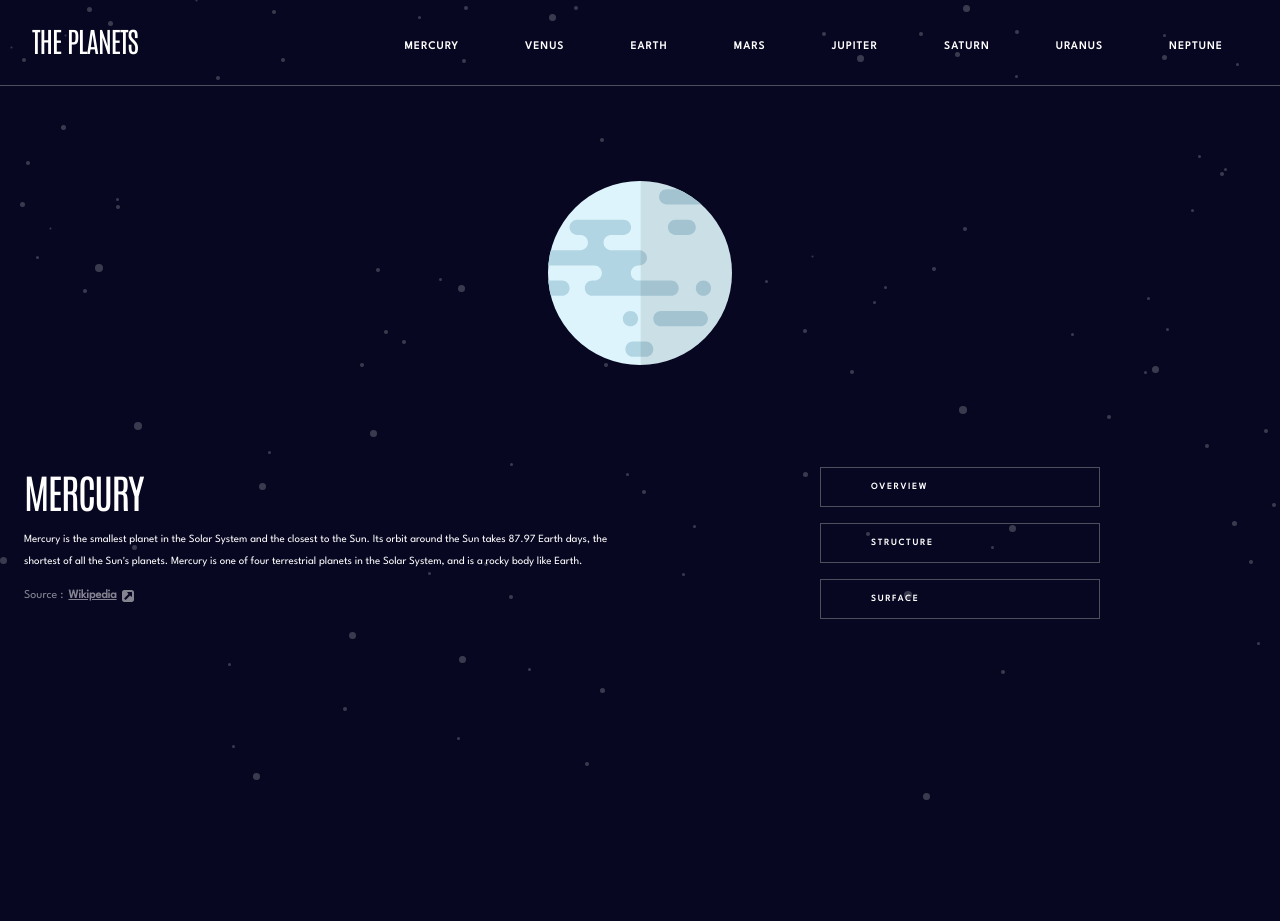
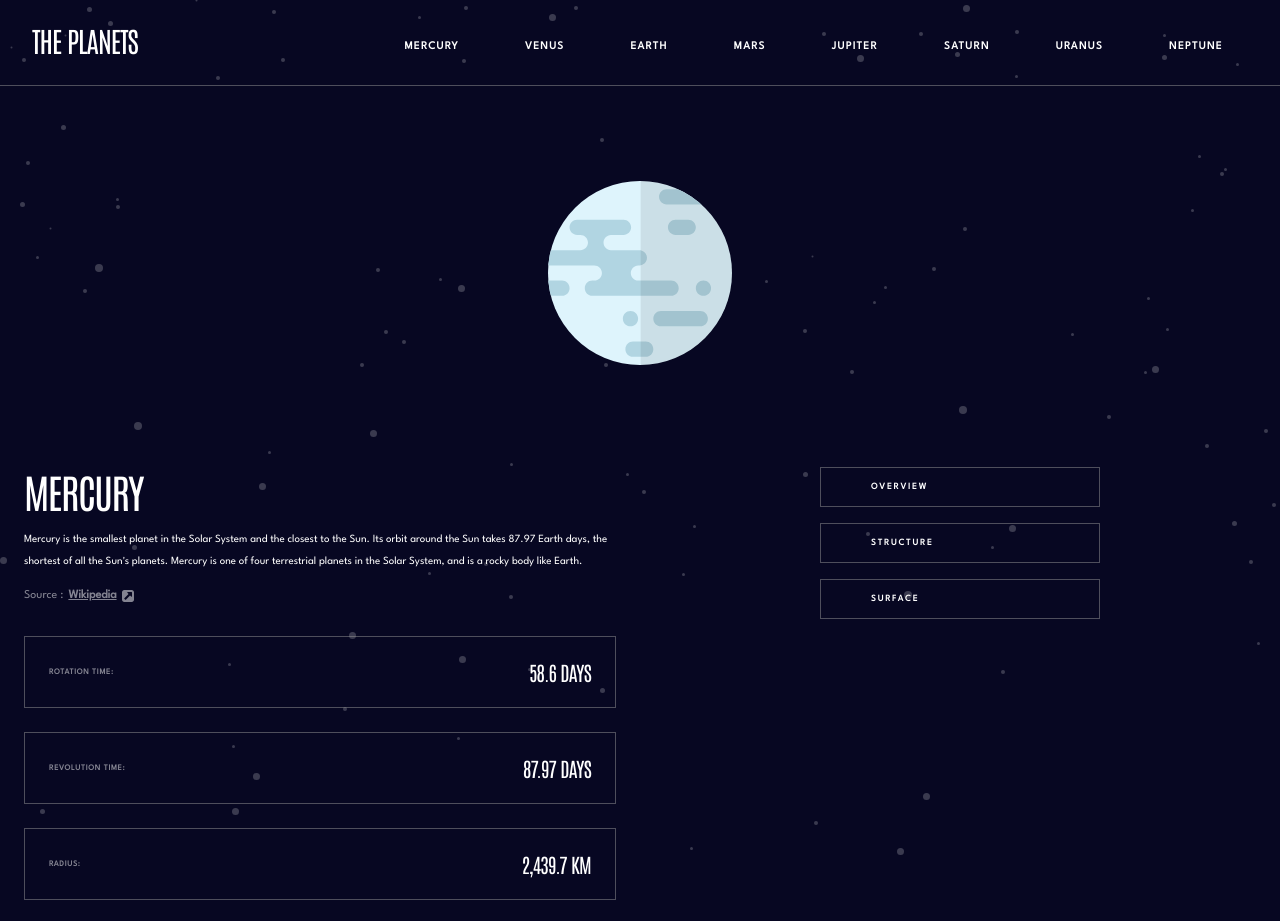
Before and after one commit to TomasScerbak/planets-fact-site-main, a React (Create React App) app: page / in a window 1280 px wide. Shown: the top 921 px of the page. Before the commit the page ends 800 px from the top, so only its background shows below. Built offline with nearby package versions, Linux system fonts and the light colour scheme.

Commit message:
created planet data elements

```diff
--- a/src/Pages/Mercury.jsx
+++ b/src/Pages/Mercury.jsx
@@ -135,22 +135,24 @@ const Mercury = () => {
                 </div>
               </>
             )}
-            {/* <div>
-              <div>
-                <h2>Rotation time:</h2>
-                <div>{`${PlanetData[0].rotation}`}</div>
+            <div className="planet-data-wrapper">
+              <div className="planet-data">
+                <h2 className="text">Rotation time:</h2>
+                <div className="data">{`${PlanetData[0].rotation}`}</div>
               </div>
-              <div>
-                <h2>Revolution time:</h2>
-                {PlanetData[0].revolution}
+              <div className="planet-data">
+                <h2 className="text">Revolution time:</h2>
+                <div className="data">{PlanetData[0].revolution}</div>
               </div>
-              <div>
-                <h2>Radius:</h2>
-                {PlanetData[0].radius}
+              <div className="planet-data">
+                <h2 className="text">Radius:</h2>
+                <div className="data">{PlanetData[0].radius}</div>
               </div>
-              <h2>Average temp.</h2>
-              <div>{PlanetData[0].temperature}</div>
-            </div> */}
+              <div className="planet-data">
+                <h2 className="text">Average temp.</h2>
+                <div className="data">{PlanetData[0].temperature}</div>
+              </div>
+            </div>
           </div>
         </section>
       </main>
--- a/src/index.css
+++ b/src/index.css
@@ -284,3 +284,36 @@ p {
     justify-content: flex-start;
   }
 }
+
+/* Planet data */
+.planet-data-wrapper {
+  margin: 0 2.4rem;
+}
+.planet-data {
+  display: flex;
+  flex-direction: row;
+  justify-content: space-between;
+  align-items: center;
+  color: white;
+  padding: 0.9rem 2.4rem;
+  border: 1px solid hsla(0, 0%, 59%, 0.5);
+  margin-bottom: 2.4rem;
+}
+
+.text {
+  font-family: var(--ff-spartan);
+  font-weight: 700;
+  font-size: 0.8rem;
+  color: var(--white);
+  opacity: 0.5;
+  letter-spacing: 0.727273px;
+}
+
+.data {
+  font-family: var(--ff-antonio);
+  font-weight: 400;
+  font-size: 2rem;
+  letter-spacing: -0.75px;
+  text-transform: uppercase;
+  color: var(--white);
+}
```
